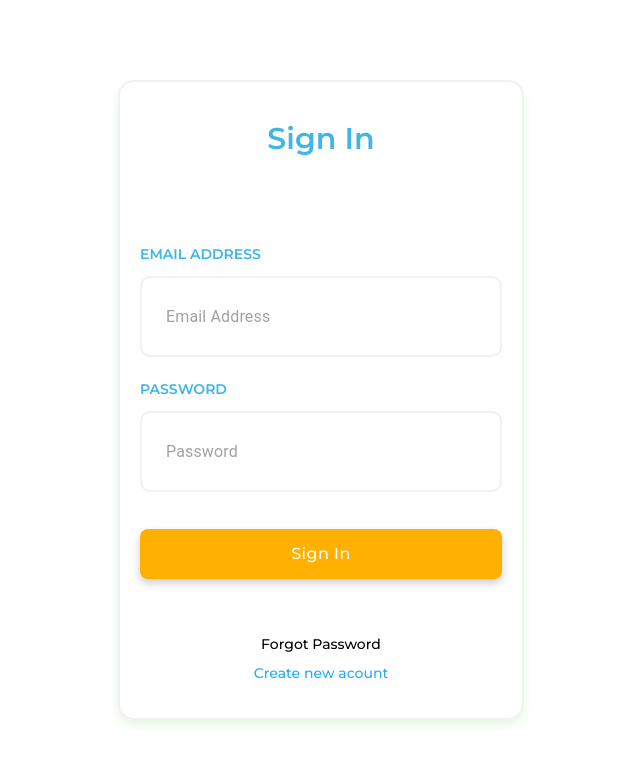
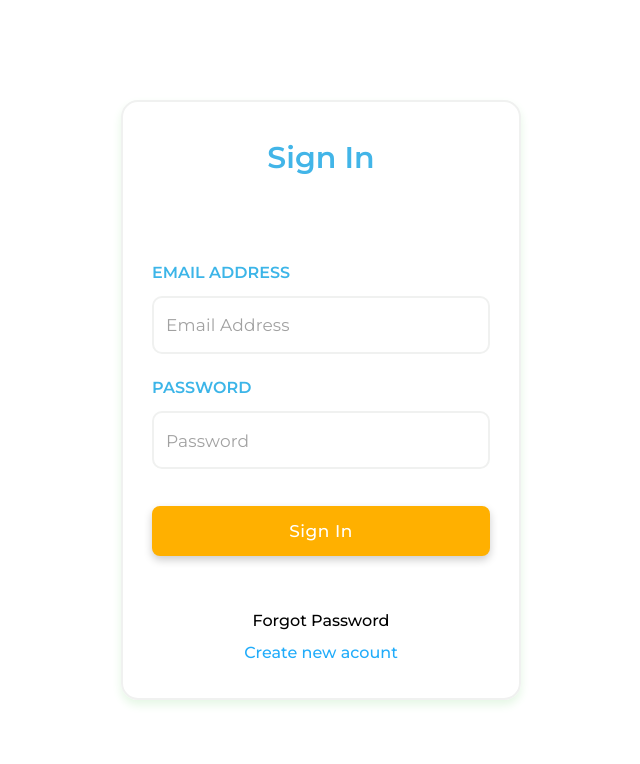
Before and after one commit to EddieLuong/Oppi-Clone, a React (Create React App) app: page /#/login in a window 1280 px wide. Before the commit this address led to /login. Shown: the top 764 px of the page, without its empty margins (319-959 px from the left). Built offline with nearby package versions, Linux system fonts and the light colour scheme.

Commit message:
change BrowserRouter to HashRouter to Deploy

```diff
--- a/src/App.js
+++ b/src/App.js
@@ -1,6 +1,6 @@
 import "./App.css";
 import React from "react";
-import { Route, Routes, BrowserRouter as Router } from "react-router-dom";
+import { Route, Routes, HashRouter as Router} from "react-router-dom";
 import LogIn from "./containers/Login";
 import Polllist from "./containers/Polllist";
 import PollDetail from "./containers/PollDetail";
--- a/src/components/ProtectedRoute.js
+++ b/src/components/ProtectedRoute.js
@@ -24,5 +24,4 @@ function ProtectedRoute({ children }) {
   return <Navigate to={clientPath.LOGIN} />;
 }
 
-
 export default ProtectedRoute;
--- a/src/components/styles/globalStyles.js
+++ b/src/components/styles/globalStyles.js
@@ -6,12 +6,12 @@ const GlobalStyle = createGlobalStyle`
     padding:0;
     box-sizing: border-box;
     font-family: Montserrat!important;
-    font-size: 14px;
+    font-size: 16px;
     font-weight: 500;
     line-height:1.5;
   }
   html{
-    font-size: 16px;
+    font-size: 17px;
   }
   :root {
   --blue: #20a8d8;
@@ -75,7 +75,7 @@ const GlobalStyle = createGlobalStyle`
   .statusCell{
     padding: 3px 2px;
     border-radius: 1rem;
-    font-size: 12px;
+    font-size: 13px;
   }
   .statusCell p {
     margin-bottom:0;
@@ -127,7 +127,7 @@ const GlobalStyle = createGlobalStyle`
     box-shadow:none;
   }
   textarea.MuiInputBase-input{
-    font-size: 15px ;
+    font-size: 0.975rem ;
     font-family: Montserrat;
   }
   .textfield .PrivateNotchedOutline-root-1{
@@ -214,7 +214,7 @@ const GlobalStyle = createGlobalStyle`
     }
     button.btnUpdate{
     border: 0px;
-    font-size: 15px;
+    font-size: 0.975rem;
     margin: 0px;
     margin-top:30px;
     background-color: rgb(255, 176, 0);
--- a/src/components/styles/styled.js
+++ b/src/components/styles/styled.js
@@ -7,8 +7,8 @@ import TableCell from "@mui/material/TableCell";
 
 const Card = styled.div`
   padding: 20px;
-  min-width: 390px;
-  min-height: 80vh;
+  min-width: 400px;
+  min-height: 75vh;
   display: flex;
   justify-content: space-around;
   flex-direction: column;
@@ -67,9 +67,10 @@ const Wrapper = styled.div`
   flex-direction: column;
   align-items: center;
 `;
+
 const MuiTextfield = styled(TextField)({
   "& .MuiOutlinedInput-root": {
-    padding: "12px",
+    fontFamily: "Montserrat",
     "& fieldset": {
       borderRadius: "10px",
       border: "2px solid rgb(240,241,240)",
@@ -189,6 +190,7 @@ const StyledTable = styled(Table)`
 const MButton = styled(Button)({
   "&.logout-Button": {
     backgroundColor: "transparent",
+    fontSize: "0.95rem",
     float: "right",
     color: "#1890ff",
     fontFamily: "inherit",
@@ -246,6 +248,7 @@ const DialogLogout = styled(Dialog)`
   .MuiButton-root,
   .MuiDialog-paper {
     font-family: Montserrat;
+    font-size: 0.975rem;
   }
   .btnLogout {
     text-transform: none;
--- a/src/containers/Login/saga.js
+++ b/src/containers/Login/saga.js
@@ -11,7 +11,6 @@ import { STATUS_CODE } from "../../constants/status";
 const invalidMessage = "Email or password is invalid, please try again.";
 
 function* sendSignInRequest(data) {
-  console.log(data);
   try {
     const response = yield call(login, data.payload);
     if (response.status === STATUS_CODE.SUCCESS) {
--- a/src/containers/PollDetail/PollDetail.js
+++ b/src/containers/PollDetail/PollDetail.js
@@ -179,7 +179,6 @@ function PollDetail() {
                           maxDate={new Date(value)}
                           renderInput={(params) => (
                             <MuiTextfield
-                              id="zeropadding"
                               className="textfield labelDate"
                               variant="outlined"
                               {...params}
@@ -205,7 +204,6 @@ function PollDetail() {
                         renderInput={(params) => (
                           <MuiTextfield
                             className="textfield labelDate"
-                            id="zeropadding"
                             variant="outlined"
                             {...params}
                           />
@@ -251,7 +249,6 @@ function PollDetail() {
                   <MuiTextfield
                     disabled={dataPoll.isPublicResult}
                     className="textfield"
-                    id="zeropadding"
                     onChange={onChange}
                     value={value}
                     variant="outlined"
--- a/src/containers/Polllist/Polllist.js
+++ b/src/containers/Polllist/Polllist.js
@@ -136,7 +136,11 @@ function Polllist() {
         onClose={handleCloseDialogDelete}
       >
         <DialogContent>
-          <img className="imgDeletePoll" src="/img/black_man_meme.png" alt="" />
+          <img
+            className="imgDeletePoll"
+            src="/Oppi-Clone/img/black_man_meme.png"
+            alt=""
+          />
           <DialogContentText
             id="alert-dialog-description "
             className="align-center"
```
Also changed, not shown: 1 other file (tests, documents, lock files or other folders).
